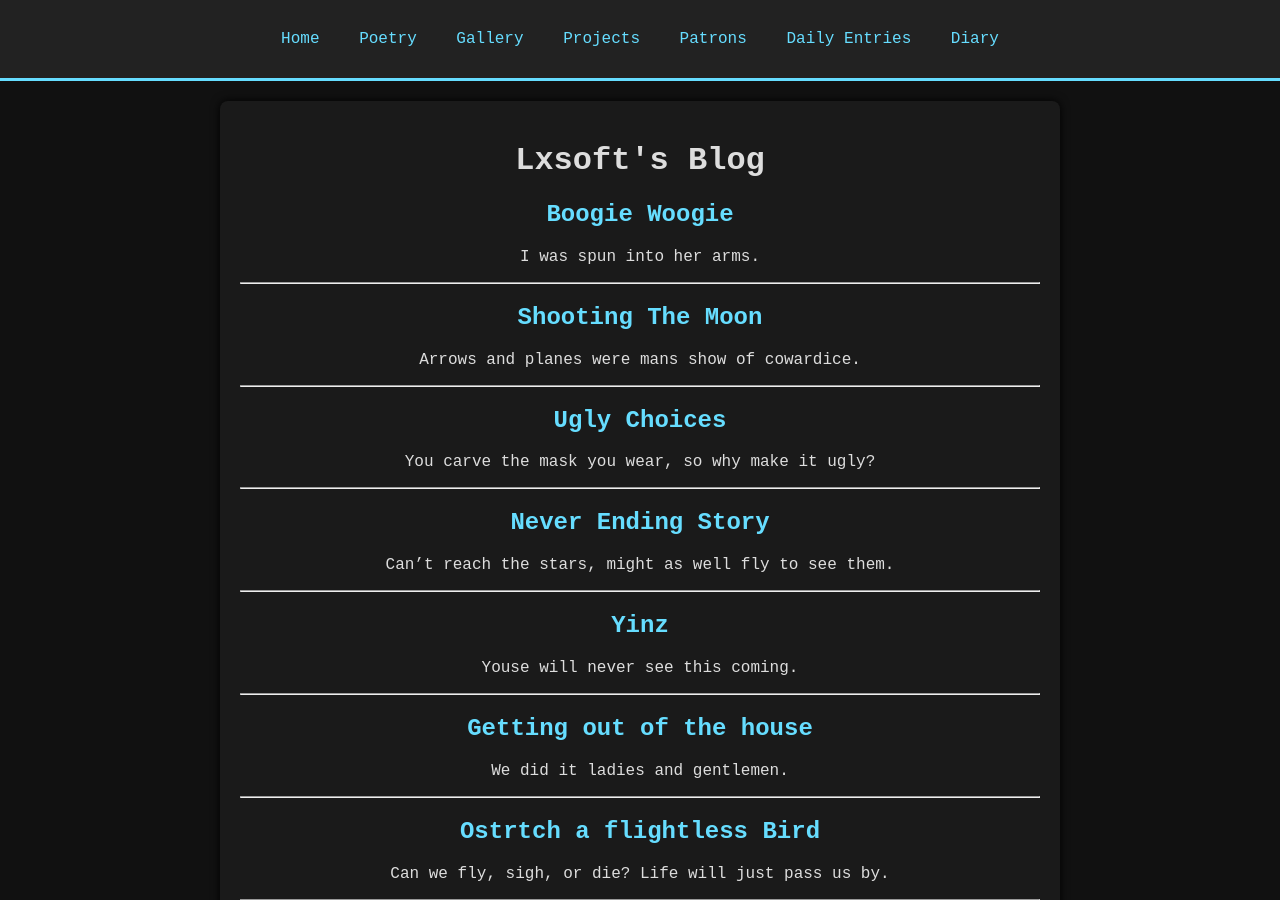
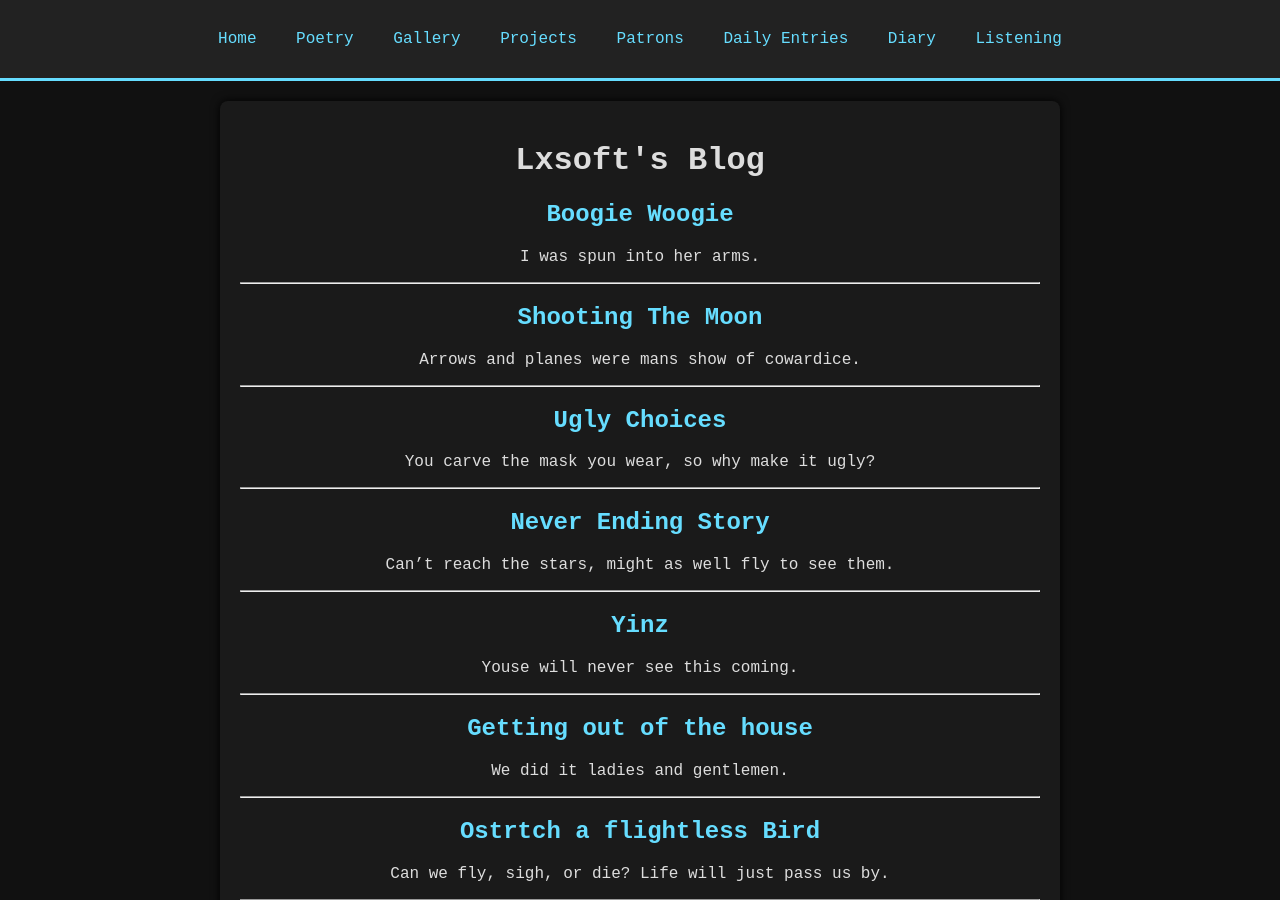
Before and after one commit to Lxsoftroxs/Lxsoftroxs.github.io, a Jekyll site: the page built from index.html, in a window 1280 px wide and 900 px high. Built offline with Jekyll 4.4.1, drawn with Linux system fonts in a browser that asks for light colours.

Commit message:
Update header.html

```diff
--- a/_includes/header.html
+++ b/_includes/header.html
@@ -10,6 +10,7 @@
         <li><a href="{{ '/patrons/' | relative_url }}">Patrons</a></li>
         <li><a href="{{ '/journal/' | relative_url }}">Daily Entries</a></li>
         <li><a href="{{ '/diary/' | relative_url }}">Diary</a></li>
+        <li><a href="{{ '/listening/' | relative_url }}">Listening</a></li>
       </ul>
     </nav>
   </div>
```
